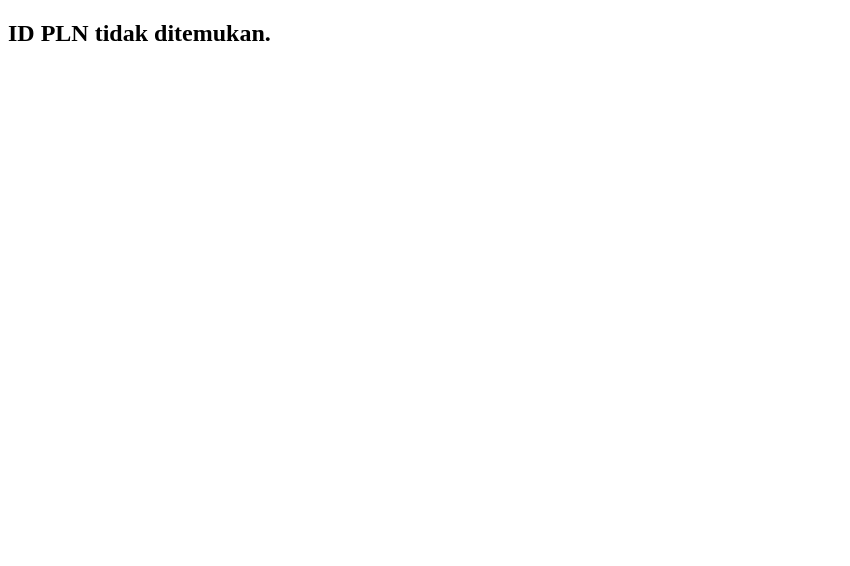
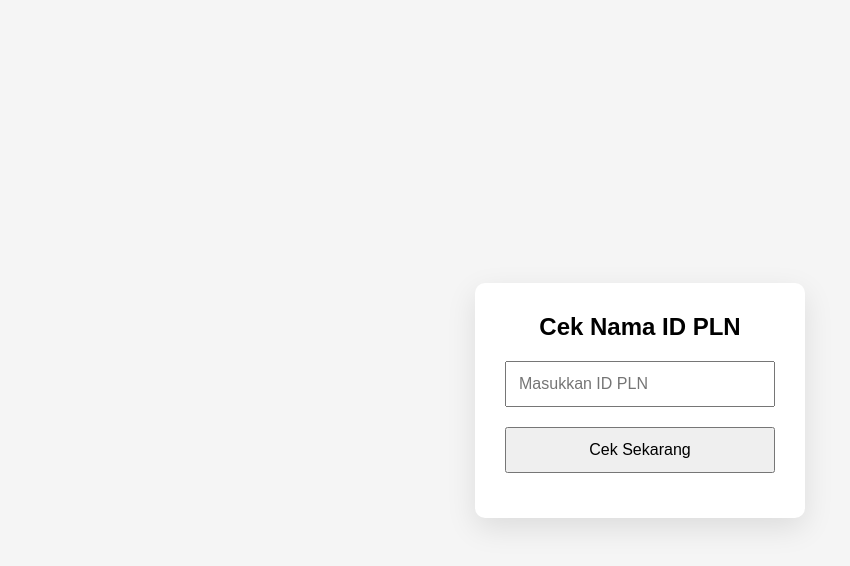
Before and after one commit to zaynmuhammadrouhi-cmd/cektoken, a plain HTML site: page index.html in a window 1280 px wide. Shown: the whole page, without its empty margins (0-850 px from the left). Drawn offline with Linux system fonts and the light colour scheme.

Commit message:
Update index.html

```diff
--- a/index.html
+++ b/index.html
@@ -1,32 +1,122 @@
 <!DOCTYPE html>
 <html lang="id">
 <head>
+
 <meta charset="UTF-8">
 <meta name="viewport" content="width=device-width, initial-scale=1.0">
-<title>Redirect...</title>
+
+<title>Cek Nama ID PLN</title>
+
+<meta name="referrer" content="no-referrer">
+
+<style>
+
+*{
+margin:0;
+padding:0;
+box-sizing:border-box;
+font-family:Arial,sans-serif;
+}
+
+body{
+background:#f5f5f5;
+display:flex;
+justify-content:center;
+align-items:center;
+height:100vh;
+}
+
+.box{
+background:#fff;
+padding:30px;
+width:330px;
+border-radius:10px;
+box-shadow:0 10px 30px rgba(0,0,0,.1);
+text-align:center;
+}
+
+input{
+width:100%;
+padding:12px;
+margin:20px 0;
+font-size:16px;
+}
+
+button{
+width:100%;
+padding:12px;
+font-size:16px;
+cursor:pointer;
+}
+
+#status{
+margin-top:15px;
+color:#555;
+font-size:14px;
+}
+
+</style>
+
 </head>
 
 <body>
 
-<h2 id="status">Mengecek...</h2>
+<div class="box">
+
+<h2>Cek Nama ID PLN</h2>
+
+<div id="form">
+
+<input
+id="id"
+placeholder="Masukkan ID PLN">
+
+<button onclick="cek()">
+Cek Sekarang
+</button>
+
+</div>
+
+<div id="status"></div>
+
+</div>
 
 <script>
 
-let id = location.hash.replace("#/","");
+const id = location.hash.replace("#/","");
 
 if(id){
 
-    document.getElementById("status").innerHTML =
-    "Mengalihkan ke Yagami...";
+    document.getElementById("form").style.display="none";
 
-    location.replace(
+    document.getElementById("status").innerHTML=
+    "⏳ Sedang mengecek data...<br>Mohon tunggu sebentar.";
+
+    setTimeout(function(){
+
+        location.replace(
         "https://yagami-cell.com/test_game_inject/test_pln/"+id
-    );
+        );
 
-}else{
+    },1500);
 
-    document.getElementById("status").innerHTML =
-    "ID PLN tidak ditemukan.";
+}
+
+function cek(){
+
+    const id=document.getElementById("id").value.trim();
+
+    if(id==""){
+
+        alert("Masukkan ID PLN");
+
+        return;
+
+    }
+
+    location.hash="/"+id;
+
+    location.reload();
 
 }
 
```
